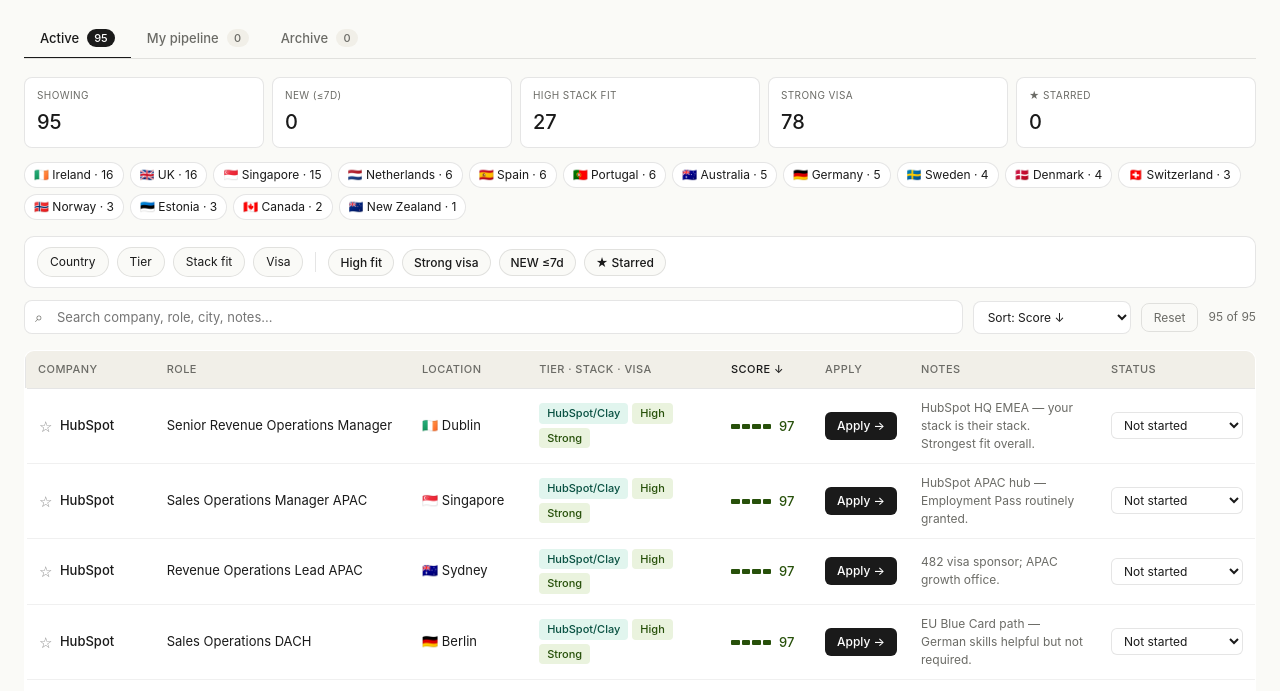
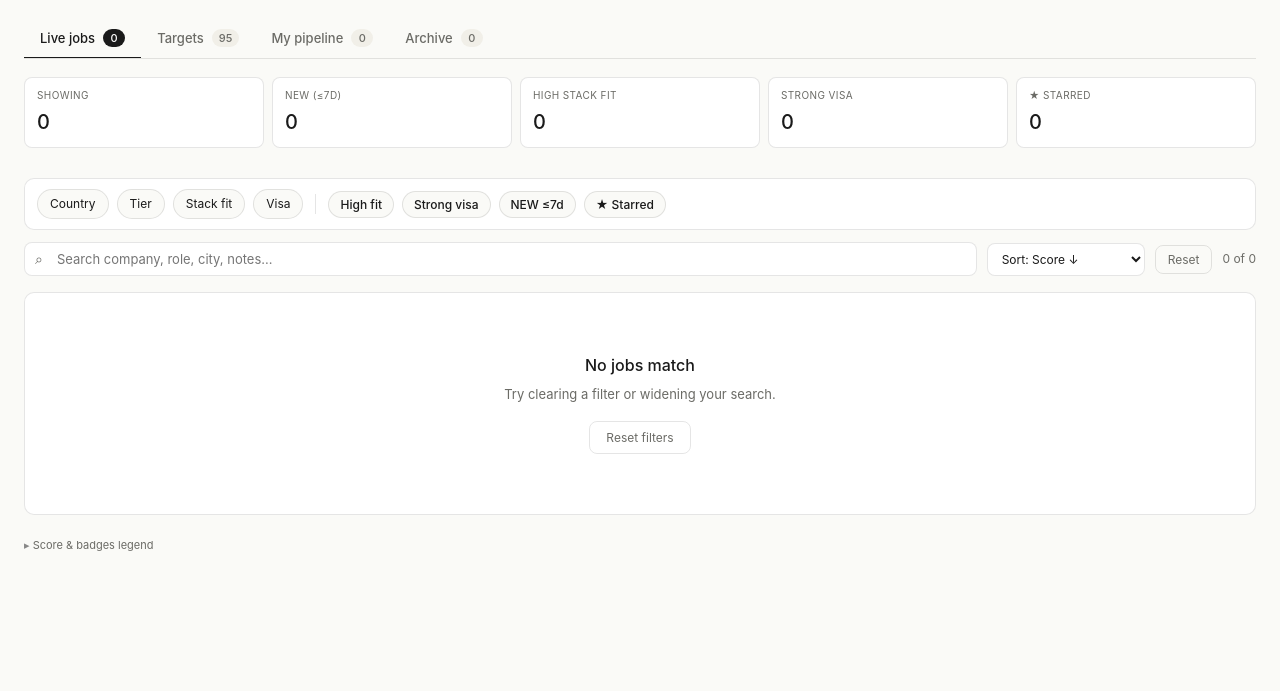
Before and after one commit to rxrumi/JobTrackerLive, a website: page public/index.html in a window 1280 px wide. Shown: the part 104-795 px from the top of the page. Drawn offline with Linux system fonts and the light colour scheme; no server answers.

Commit message:
Separate live jobs from target links

```diff
--- a/public/index.html
+++ b/public/index.html
@@ -118,7 +118,7 @@
 
 .company { font-weight: 500; }
 .role { color: var(--text); }
-.tier-badge, .fit-badge, .visa-badge, .new-badge, .filled-badge { display: inline-block; padding: 2px 8px; border-radius: 4px; font-size: 11px; font-weight: 500; white-space: nowrap; }
+.tier-badge, .fit-badge, .visa-badge, .new-badge, .filled-badge, .source-badge { display: inline-block; padding: 2px 8px; border-radius: 4px; font-size: 11px; font-weight: 500; white-space: nowrap; }
 .tier-bigtech { background: var(--tier-bigtech-bg); color: var(--tier-bigtech-fg); }
 .tier-scaleup { background: var(--tier-scaleup-bg); color: var(--tier-scaleup-fg); }
 .tier-ecosystem { background: var(--tier-ecosystem-bg); color: var(--tier-ecosystem-fg); }
@@ -143,6 +143,7 @@
 
 .new-badge { background: var(--new); color: var(--new-fg); margin-left: 6px; }
 .filled-badge { background: var(--fit-low-bg); color: var(--fit-low-fg); margin-left: 6px; }
+.source-badge { background: var(--hover); color: var(--muted); margin-left: 6px; }
 
 .apply-btn { padding: 5px 12px; background: var(--accent); color: var(--accent-fg); border-radius: 6px; text-decoration: none; font-size: 12px; font-weight: 500; display: inline-block; transition: opacity 0.15s; white-space: nowrap; border: 0; cursor: pointer; font-family: inherit; }
 .apply-btn:hover { opacity: 0.85; }
@@ -219,7 +220,8 @@
 </div>
 
 <nav class="tabs" id="tabs">
-  <button class="tab active" data-tab="active">Active <span class="count" id="count-active">—</span></button>
+  <button class="tab active" data-tab="active">Live jobs <span class="count" id="count-active">—</span></button>
+  <button class="tab" data-tab="targets">Targets <span class="count" id="count-targets">—</span></button>
   <button class="tab" data-tab="pipeline">My pipeline <span class="count" id="count-pipeline">—</span></button>
   <button class="tab" data-tab="archive">Archive <span class="count" id="count-archive">—</span></button>
 </nav>
@@ -283,7 +285,7 @@
       <th data-sort="location">Location</th>
       <th>Tier · Stack · Visa</th>
       <th data-sort="score" class="sorted">Score</th>
-      <th>Apply</th>
+      <th>Link</th>
       <th data-col="notes">Notes</th>
       <th data-sort="status">Status</th>
     </tr>
@@ -300,6 +302,7 @@
     <strong>Stack fit:</strong> High = HubSpot/Clay/Gong/Outreach core to the role · Med = generic SFDC/HubSpot RevOps · Low = unfamiliar stack required.
     <strong>Visa:</strong> Strong = company is a known repeat sponsor at this location · Likely = international scale-up that sponsors selectively · Unknown = check careers page.
     <strong>Score:</strong> weighted blend of stack fit (40%), visa likelihood (40%), seniority match (20%).
+    <strong>LIVE</strong> = exact posting from a public ATS API. <strong>TARGET</strong> = curated company/search link, not a confirmed open role.
     <strong>NEW</strong> = first detected within the last 7 days. <strong>Filled</strong> = last seen in a previous scan, no longer listed (auto-prunes after 7 days).
     Status saves locally in your browser per device. Star a job (★) to pin it to the top.
   </div>
@@ -433,6 +436,14 @@
 let LAST_SCAN = null;
 
 function buildJobs(dynamicPostings) {
+  const staticMapped = STATIC_JOBS.map(j => ({
+    ...j,
+    id: `static-${j.id}`,
+    is_static: true,
+    is_new: false,
+    is_filled: false
+  }));
+
   const dynamicMapped = dynamicPostings.map(p => ({
     id: p.id,
     company: prettyCompany(p.company),
@@ -444,12 +455,13 @@
     visa: p.visa,
     apply: p.url,
     notes: p.last_filled ? `Last seen ${p.last_seen} — no longer listed` : `Auto-detected ${daysSince(p.first_seen)}d ago via ${p.company} careers`,
+    is_static: false,
     is_new: !p.last_filled && daysSince(p.first_seen) <= 7,
     is_filled: !!p.last_filled,
     score: p.score
   }));
 
-  JOBS = [...STATIC_JOBS, ...dynamicMapped];
+  JOBS = [...dynamicMapped, ...staticMapped];
   JOBS.forEach(j => {
     if (!j.score) j.score = calcScore(j);
     j.location = `${COUNTRY_FLAGS[j.country]} ${j.city}`;
@@ -471,8 +483,10 @@
 
 function tabBucket(j) {
   const status = loadStatus(j.id);
-  if (j.is_filled || ARCHIVE_STATUSES.has(status)) return 'archive';
+  if (ARCHIVE_STATUSES.has(status)) return 'archive';
   if (PIPELINE_STATUSES.has(status)) return 'pipeline';
+  if (j.is_static) return 'targets';
+  if (j.is_filled) return 'archive';
   return 'active';
 }
 
@@ -572,7 +586,8 @@
 }
 
 function applyButtonHTML(j) {
-  return `<a class="apply-btn" href="${j.apply}" target="_blank" rel="noopener" data-id="${j.id}">Apply →</a>`;
+  const label = j.is_static ? 'Search roles ->' : 'Apply ->';
+  return `<a class="apply-btn" href="${j.apply}" target="_blank" rel="noopener" data-id="${j.id}">${label}</a>`;
 }
 
 function starHTML(id) {
@@ -615,9 +630,10 @@
 }
 
 function renderTabs() {
-  const buckets = { active: 0, pipeline: 0, archive: 0 };
+  const buckets = { active: 0, targets: 0, pipeline: 0, archive: 0 };
   JOBS.forEach(j => buckets[tabBucket(j)]++);
   document.getElementById('count-active').textContent = buckets.active;
+  document.getElementById('count-targets').textContent = buckets.targets;
   document.getElementById('count-pipeline').textContent = buckets.pipeline;
   document.getElementById('count-archive').textContent = buckets.archive;
   document.querySelectorAll('.tab').forEach(t => t.classList.toggle('active', t.dataset.tab === state.tab));
@@ -626,10 +642,11 @@
 function rowHTML(j) {
   const newBadge = j.is_new ? `<span class="new-badge">NEW</span>` : '';
   const filledBadge = j.is_filled ? `<span class="filled-badge">FILLED</span>` : '';
+  const sourceBadge = `<span class="source-badge">${j.is_static ? 'TARGET' : 'LIVE'}</span>`;
   const rowCls = (j.is_new ? 'is-new ' : '') + (j.is_filled ? 'is-filled' : '');
   const scoreClass = j.score >= 85 ? 'score-high' : j.score >= 70 ? 'score-med' : 'score-low';
   return `<tr class="${rowCls.trim()}">
-    <td class="company">${starHTML(j.id)} ${j.company}${newBadge}${filledBadge}</td>
+    <td class="company">${starHTML(j.id)} ${j.company}${sourceBadge}${newBadge}${filledBadge}</td>
     <td class="role">${j.role}</td>
     <td>${j.location}</td>
     <td>${compositeBadgesHTML(j)}</td>
@@ -643,12 +660,13 @@
 function cardHTML(j) {
   const newBadge = j.is_new ? `<span class="new-badge">NEW</span>` : '';
   const filledBadge = j.is_filled ? `<span class="filled-badge">FILLED</span>` : '';
+  const sourceBadge = `<span class="source-badge">${j.is_static ? 'TARGET' : 'LIVE'}</span>`;
   const cardCls = (j.is_new ? 'is-new ' : '') + (j.is_filled ? 'is-filled' : '');
   const scoreClass = j.score >= 85 ? 'score-high' : j.score >= 70 ? 'score-med' : 'score-low';
   return `<article class="job-card ${cardCls.trim()}">
     <div class="card-line-1">
       ${starHTML(j.id)}
-      <span class="company">${j.company}${newBadge}${filledBadge}</span>
+      <span class="company">${j.company}${sourceBadge}${newBadge}${filledBadge}</span>
       <span class="score-cell">${scoreBarHTML(j.score)}<span class="score ${scoreClass}">${j.score}</span></span>
     </div>
     <div class="card-line-2">${j.role}</div>
@@ -712,6 +730,8 @@
   document.querySelectorAll('.apply-btn').forEach(a => {
     a.onclick = () => {
       const id = a.dataset.id;
+      const job = JOBS.find(j => String(j.id) === String(id));
+      if (job?.is_static) return;
       const cur = loadStatus(id);
       if (cur === 'Not started' || cur === 'Saved') {
         saveStatus(id, 'Applied');
```
Also changed, not shown: src/worker.js (+8 -0 lines), test/worker.test.mjs (+30 -0 lines).
